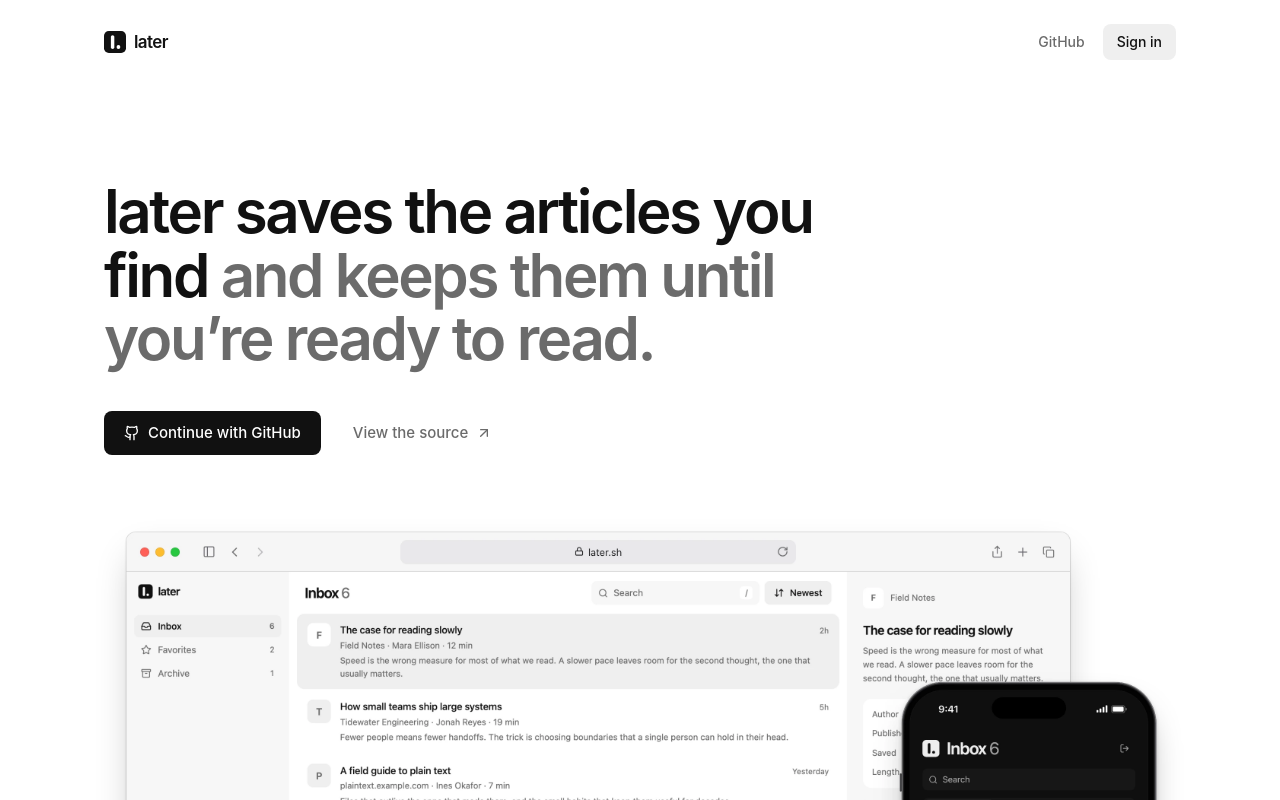
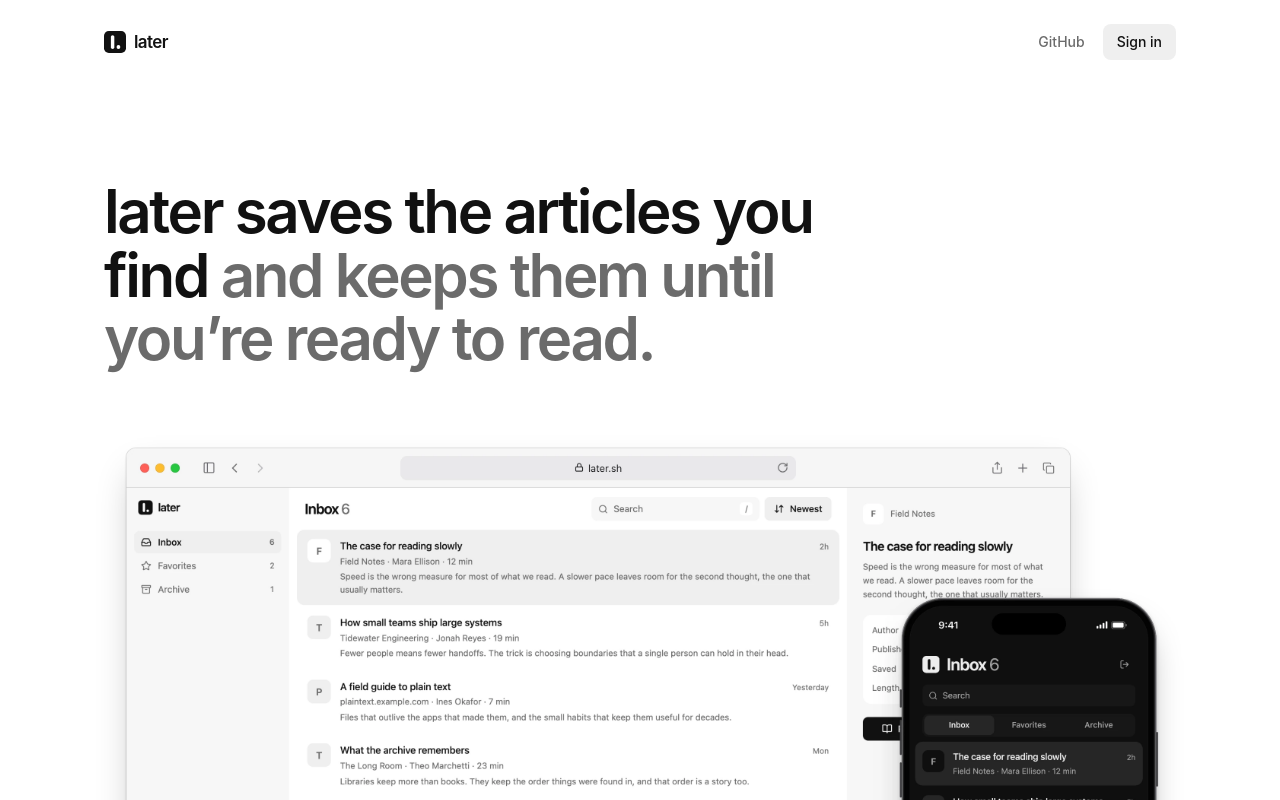
Before and after one commit to terror/later, a React (Vite) app in the folder apps/web/: page / in a window 1280 px wide. Shown: the top 800 px of the page. Built offline with nearby package versions, Linux system fonts and the light colour scheme; no server answers.

Commit message:
Remove hero buttons from landing page (#64)

```diff
--- a/apps/web/src/pages/landing.tsx
+++ b/apps/web/src/pages/landing.tsx
@@ -1,7 +1,5 @@
 import { Logo } from '@/components/logo';
 import { Button } from '@/components/ui/button';
-import { getLoginUrl } from '@/lib/api';
-import { ArrowUpRight, Github } from 'lucide-react';
 import { Link } from 'react-router-dom';
 
 const REPOSITORY_URL = 'https://github.com/terror/later';
@@ -30,20 +28,6 @@ export default function LandingPage() {
               and keeps them until you&rsquo;re ready to read.
             </span>
           </h1>
-          <div className='mt-10 flex flex-wrap items-center gap-3'>
-            <Button asChild size='lg'>
-              <a href={getLoginUrl()}>
-                <Github />
-                Continue with GitHub
-              </a>
-            </Button>
-            <Button asChild size='lg' variant='ghost'>
-              <a href={REPOSITORY_URL}>
-                View the source
-                <ArrowUpRight />
-              </a>
-            </Button>
-          </div>
         </section>
         <section className='mx-auto max-w-6xl px-4 pb-24 sm:px-8'>
           <picture>
```
Also changed, not shown: 1 other file (tests, documents, lock files or other folders).
